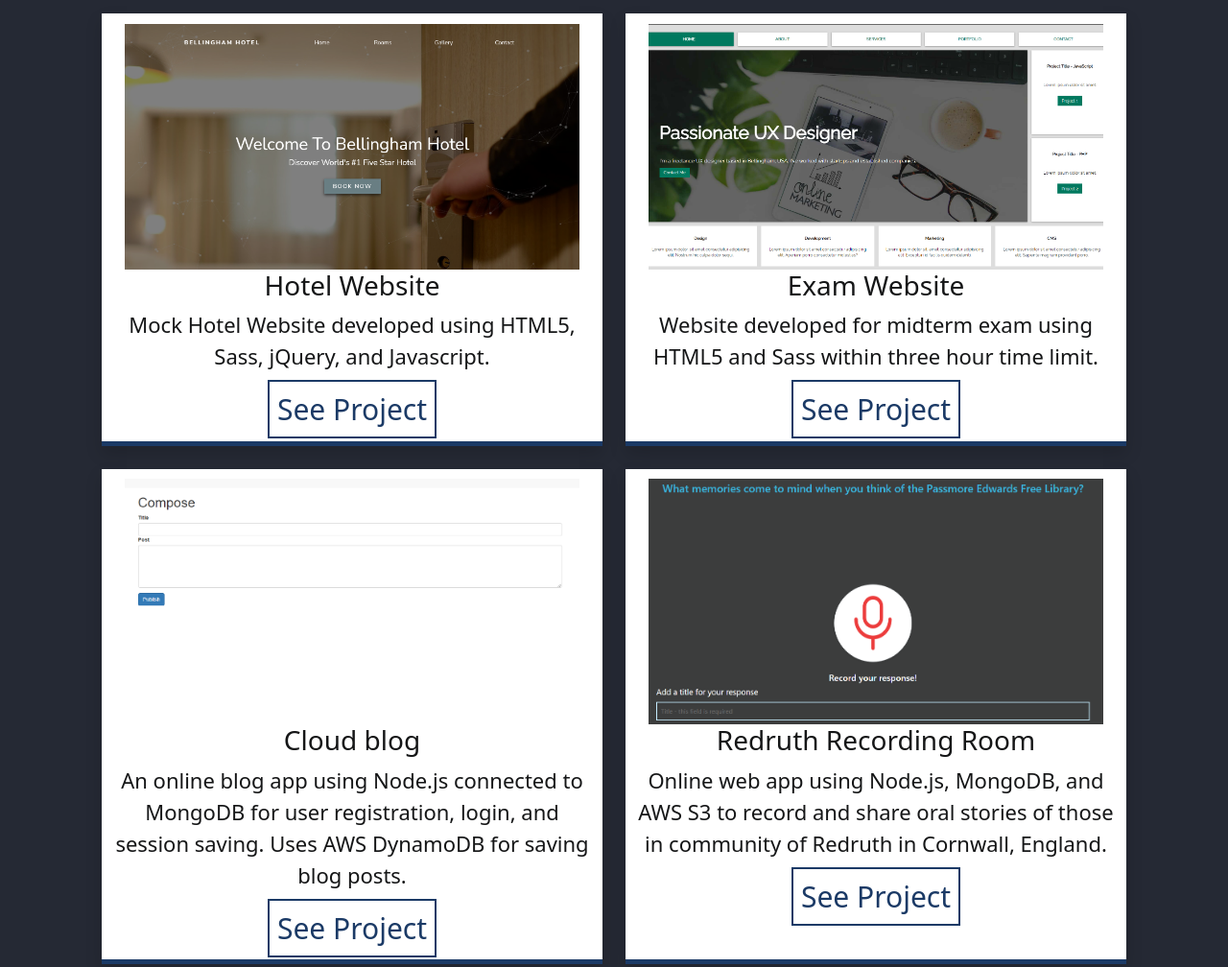
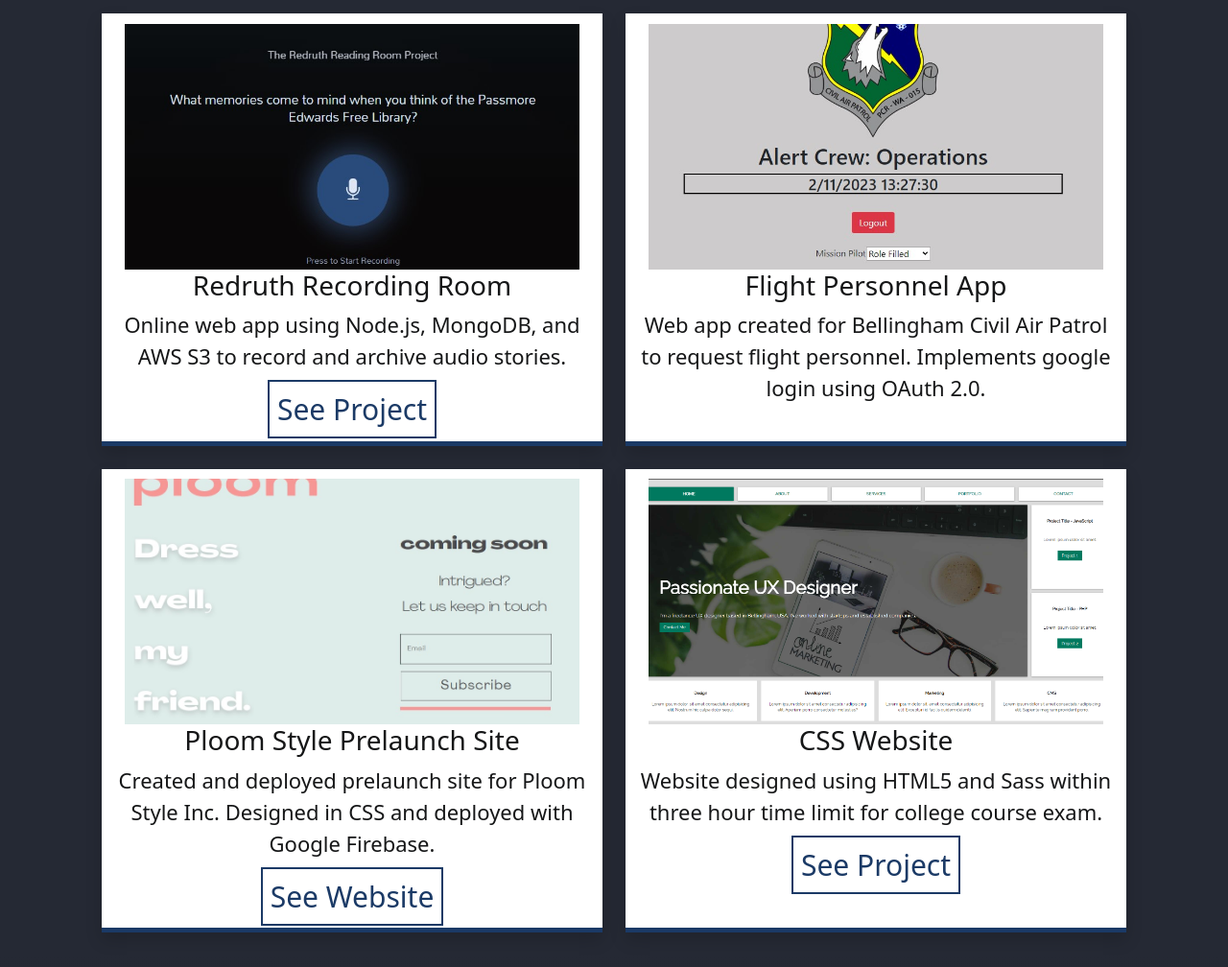
Before and after one commit to Drew-Klepfer/Portfolio-Website, a website: page index.html in a window 1280 px wide. Shown: the part 1800-2808 px from the top of the page at 96% size. Drawn offline with nearby package versions, Linux system fonts and the light colour scheme.

Commit message:
Updated about me section and projects

```diff
--- a/index.html
+++ b/index.html
@@ -50,9 +50,8 @@
                     <hr>
                     <p>
                         Junior web developer passionate about creating user friendly websites and applications for the
-                        world wide web.
-                        Currently finishing up my last quarter at Western Washington University earning a Bachelor's
-                        degree in computer science with a web development certificate. Working as an entry level web developer at <a target="_blank" href="https://www.linkedin.com/company/ploomstyle/">Ploom</a>.
+                        world wide web. Recently graduated from Western Washington University, earning a Bachelor's
+                        degree in computer science along with a web development certificate from the Internet Studies Center. Currently working as an entry level web developer at <a target="_blank" href="https://www.linkedin.com/company/ploomstyle/">Ploom Style Inc</a>.
                     </p>
                     <hr>
                     <h3 >Education</h3>
@@ -69,7 +68,7 @@
                     <img src="./images/Headshot.jpg" alt="Head shot picture of myself">
 
                     <div class="resume center">
-                        <a href="https://drive.google.com/file/d/1ypHFDa8AvyhSDRJRVpRsoVYgiyV6UHXt/view?usp=sharing"
+                        <a href="https://docs.google.com/document/d/e/2PACX-1vT7bvZLqrV9IAH0m9bexsYlzBFrHCqHoaVoeLKCEvFoowrXyhzQFTYQhk6mpajIpZQmihL5ir1y2Dt2/pub"
                             target="_blank" class="resumebtn">
                             <i class="fa fa-download"></i>
                             Resume
@@ -109,16 +108,39 @@
                 <h1>My work</h1>
                 <div class="cards">
                     <div class="container box shadow">
-                        <a href="images/web1.PNG">
-                            <img src="images/web1.PNG" class="container"
+                        <a href="images/rr.PNG">
+                            <img src="images/rr.jpg" class="container"
+                                alt="screenshot of homepage. Shows a recording button and a t field">
+                        </a>
+                        <h3>Redruth Recording Room</h3>
+                        <p>
+                            Online web app using Node.js, MongoDB, and AWS S3 to record and archive audio stories.
+                        </p>
+                        <a href="https://redruthpe.herokuapp.com/" target="_blank" class="projBtn">
+                            See Project
+                        </a>
+                    </div>
+                    <div class="container box shadow">
+                        <a href="images/flight.jpg">
+                            <img src="images/flight.jpg" class="container"
+                                alt="screenshot of homepage. Has a form for a blog post title and body">
+                        </a>
+                        <h3>Flight Personnel App</h3>
+                        <p>
+                            Web app created for Bellingham Civil Air Patrol to request flight personnel. Implements google login using OAuth 2.0.
+                        </p>
+                    </div>
+                    <div class="container box shadow">
+                        <a href="images/ploom.jpg">
+                            <img src="images/ploom.jpg" class="container"
                                 alt="screenshot of homepage. Reads welcome to bellingham hotel">
                         </a>
-                        <h3>Hotel Website</h3>
+                        <h3>Ploom Style Prelaunch Site</h3>
                         <p>
-                            Mock Hotel Website developed using HTML5, Sass, jQuery, and Javascript.
+                            Created and deployed prelaunch site for Ploom Style Inc. Designed in CSS and deployed with Google Firebase.
                         </p>
-                        <a href="https://bhamhotel.netlify.app/" target="_blank" class="projBtn">
-                            See Project
+                        <a href="https://ploom.style/" target="_blank" class="projBtn">
+                            See Website
                         </a>
                     </div><!-- box -->
                     <div class="container box shadow">
@@ -126,42 +148,14 @@
                             <img src="images/web3.PNG" class="container"
                                 alt="screenshot of homepage. Reads Passionate UX designer">
                         </a>
-                        <h3>Exam Website</h3>
+                        <h3>CSS Website</h3>
                         <p>
-                            Website developed for midterm exam using HTML5 and Sass within three hour time limit.
+                            Website designed using HTML5 and Sass within three hour time limit for college course exam.
                         </p>
                         <a href="https://midterm-website.netlify.app/" target="_blank" class="projBtn">
                             See Project
                         </a>
                     </div><!-- box2 -->
-                    <div class="container box shadow">
-                        <a href="images/cloudblog.PNG">
-                            <img src="images/cloudblog.PNG" class="container"
-                                alt="screenshot of homepage. Has a form for a blog post title and body">
-                        </a>
-                        <h3>Cloud blog</h3>
-                        <p>
-                            An online blog app using Node.js connected to MongoDB for user registration, login, and
-                            session saving. Uses AWS DynamoDB for saving blog posts.
-                        </p>
-                        <a href="https://github.com/Zunkerb/Cloud_Assignment3/tree/main/assignment1-handout/app"
-                            target="_blank" class="projBtn">
-                            See Project
-                        </a>
-                    </div><!-- box3 -->
-                    <div class="container box shadow">
-                        <a href="images/Redruth.PNG">
-                            <img src="images/Redruth.PNG" class="container"
-                                alt="screenshot of homepage. Shows a recording button and a t field">
-                        </a>
-                        <h3>Redruth Recording Room</h3>
-                        <p>
-                            Online web app using Node.js, MongoDB, and AWS S3 to record and share oral stories of those in community of Redruth in Cornwall, England.
-                        </p>
-                        <a href="https://redruthpe.herokuapp.com/" target="_blank" class="projBtn">
-                            See Project
-                        </a>
-                    </div><!-- box4 -->
                 </div>
             </div>
         </section>
```
Also changed, not shown: images/flight.jpg (added), images/ploom.jpg (added), images/rr.jpg (added), 2 other files.
